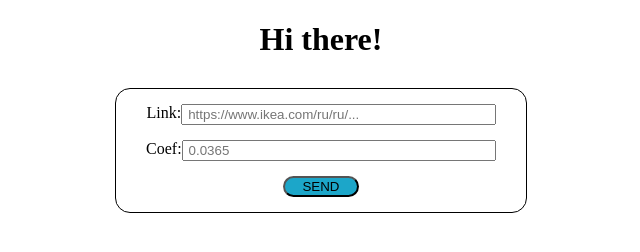
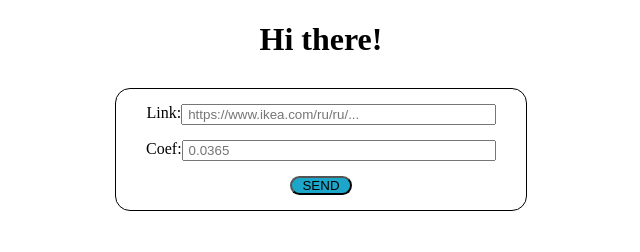
Before and after one commit to Uladzimir86/scraper, a plain HTML site: page index.html in a window 1280 px wide. Shown: the full height of the page, 319-959 px from the left. Drawn offline with Linux system fonts and the light colour scheme.

Commit message:
refactor styles for btn

```diff
--- a/style.css
+++ b/style.css
@@ -13,6 +13,7 @@
 }
 .form__label {
     display: flex;
+    flex-wrap: wrap;
     justify-content: center;
     width: 100%;
 }
@@ -22,7 +23,7 @@
     padding-left: 5px;
 }
 .form__btn {
-    width: 20%;
+    padding: 0 10px;
     background-color: rgb(28, 166, 201);
     border-radius: 15px;
     cursor: pointer;
```
